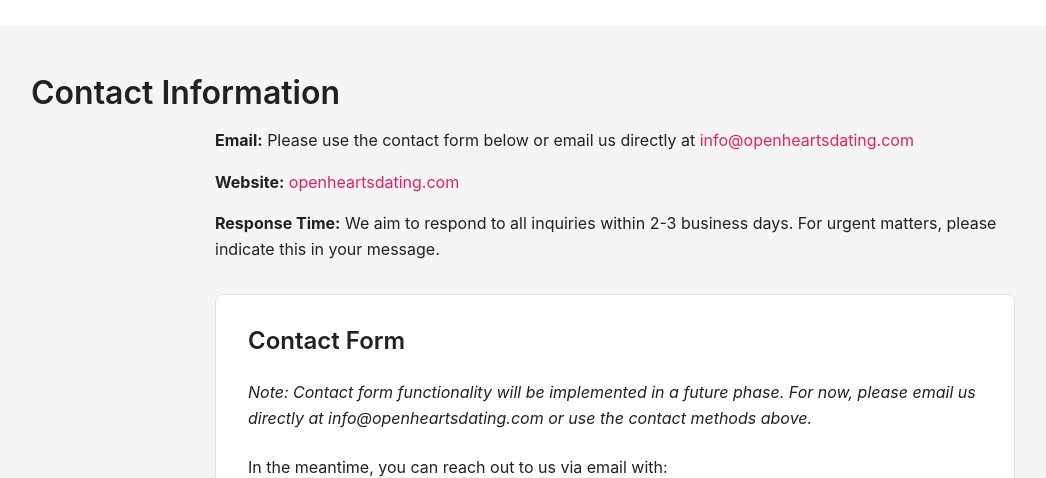
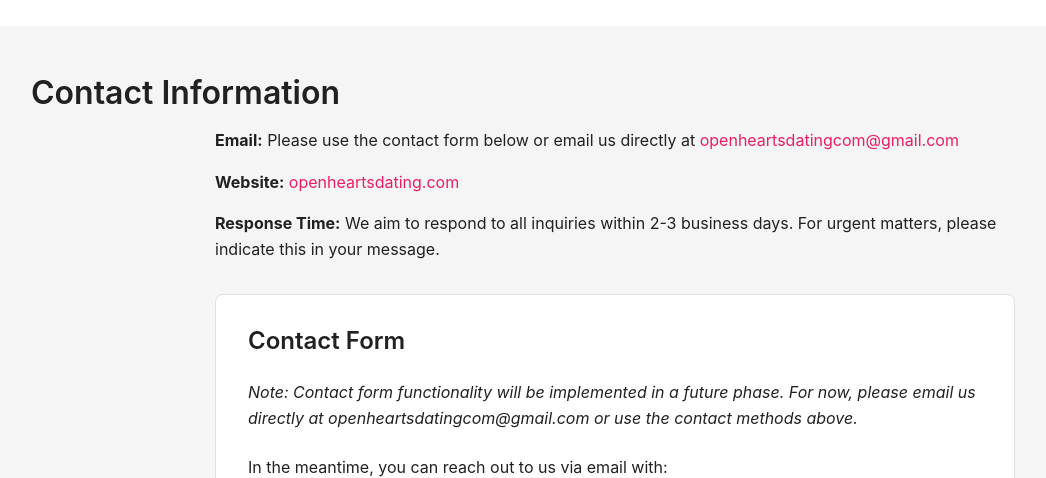
Before and after one commit to chevrutah247/openheartsdating, a Next.js app: page /contact in a window 1280 px wide. Shown: the part 1260-1738 px from the top of the page, without its empty margins (25-1071 px from the left). Built offline with nearby package versions, Linux system fonts and the light colour scheme.

Commit message:
Fix contact email

```diff
--- a/app/contact/page.tsx
+++ b/app/contact/page.tsx
@@ -97,7 +97,7 @@ export default function ContactPage() {
             <div style={{ maxWidth: '800px', margin: '0 auto' }}>
               <p>
                 <strong>Email:</strong> Please use the contact form below or email us directly
-                at <a href="mailto:info@openheartsdating.com">info@openheartsdating.com</a>
+                at <a href="mailto:openheartsdatingcom@gmail.com">openheartsdatingcom@gmail.com</a>
               </p>
               <p>
                 <strong>Website:</strong> <a href="https://openheartsdating.com">openheartsdating.com</a>
@@ -112,7 +112,7 @@ export default function ContactPage() {
               <h3 style={{ marginBottom: '1.5rem' }}>Contact Form</h3>
               <p style={{ marginBottom: '1.5rem' }}>
                 <em>Note: Contact form functionality will be implemented in a future phase.
-                For now, please email us directly at info@openheartsdating.com or use the
+                For now, please email us directly at openheartsdatingcom@gmail.com or use the
                 contact methods above.</em>
               </p>
               <p>
```
